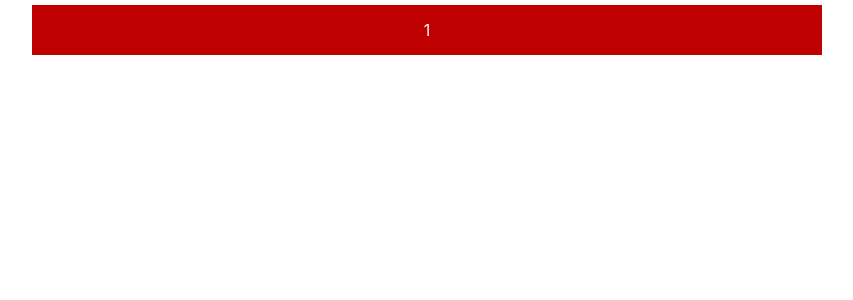
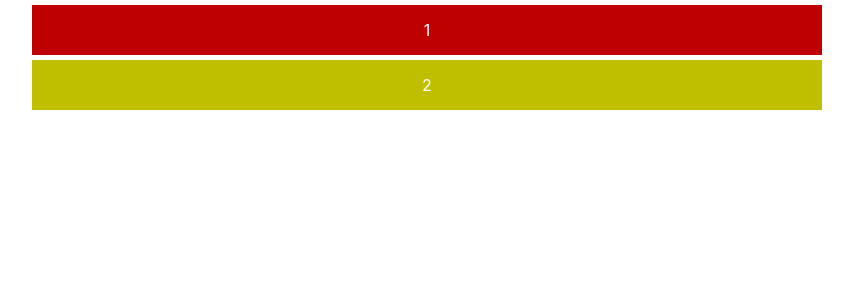
Before and after one commit to nfrq/ichigo-color-change-boxes, a React (Create React App) app: page / in a window 1280 px wide. Shown: the top 300 px of the page, without its empty margins (213-1066 px from the left). Built offline with nearby package versions, Linux system fonts and the light colour scheme.

Commit message:
Create component for section header and content

```diff
--- /dev/null
+++ b/src/components/recipe/RecipeContent.js
@@ -0,0 +1,7 @@
+import Box from '../box/Box';
+
+function RecipeContent() {
+  return <Box label={2} color='yellow' />;
+}
+
+export default RecipeContent;
--- /dev/null
+++ b/src/components/recipe/RecipeHeader.js
@@ -0,0 +1,7 @@
+import Box from '../box/Box';
+
+function RecipeHeader() {
+  return <Box label={1} color='red' />;
+}
+
+export default RecipeHeader;
--- /dev/null
+++ b/src/pages/recipe/Recipe.css
@@ -0,0 +1,5 @@
+.page {
+  display: flex;
+  flex-direction: column;
+  gap: var(--gap);
+}
--- a/src/pages/recipe/Recipe.js
+++ b/src/pages/recipe/Recipe.js
@@ -1,7 +1,14 @@
-import Box from '../../components/box/Box';
+import Header from "../../components/recipe/RecipeHeader";
+import Content from "../../components/recipe/RecipeContent";
+import './Recipe.css'
 
 function Recipe() {
-  return <Box label={1} color='red' />;
+  return (
+    <div className='page'>
+      <Header />
+      <Content />
+    </div>
+  );
 }
 
 export default Recipe;
```
